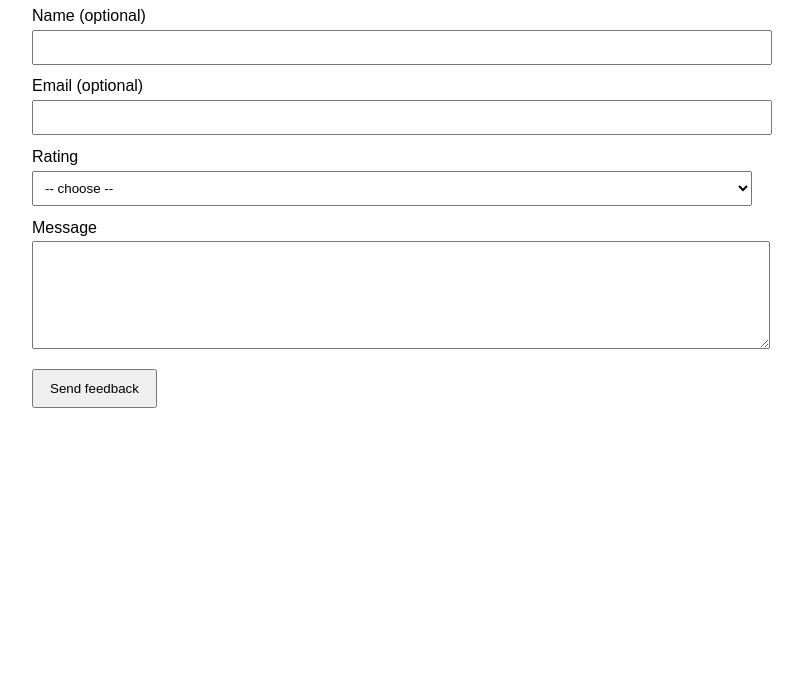
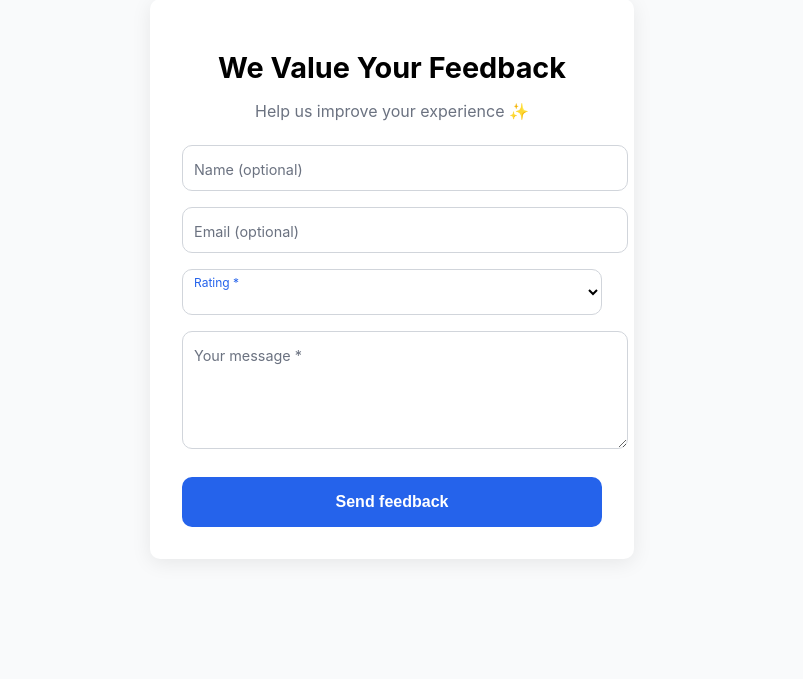
Before and after one commit to samyv9861-spec/mohan, a website: page feedback collection/public/index.html in a window 1280 px wide. Shown: the part 121-800 px from the top of the page, without its empty margins (248-1051 px from the left). Drawn offline with Linux system fonts and the light colour scheme.

Commit message:
Add files via upload

```diff
--- a/feedback collection/public/index.html
+++ b/feedback collection/public/index.html
@@ -1,84 +1,238 @@
 <!doctype html>
-<html>
+<html lang="en">
 <head>
 <meta charset="utf-8" />
-  <title>Submit Feedback</title>
+<title>Feedback</title>
 <meta name="viewport" content="width=device-width,initial-scale=1" />
+
 <style>
-    body { font-family: Arial, Helvetica, sans-serif; max-width: 720px; margin: 2rem auto; padding: 1rem; }
-    label { display:block; margin-top: .8rem; }
-    input, textarea, select { width: 100%; padding: .5rem; margin-top: .3rem; }
-    button { margin-top: 1rem; padding: .6rem 1rem; }
-    .info { margin-top: 1rem; background:#f1f1f1; padding: .8rem; border-radius:4px; }
+  :root {
+    --bg: #f9fafb;
+    --card: #ffffff;
+    --primary: #2563eb;
+    --primary-dark: #1e4fcf;
+    --border: #d1d5db;
+    --text: #111827;
+    --radius: 10px;
+    --shadow: 0 4px 20px rgba(0,0,0,0.08);
+  }
+
+  body {
+    font-family: "Inter", system-ui, sans-serif;
+    background: var(--bg);
+    margin: 0;
+    padding: 0;
+    display: flex;
+    justify-content: center;
+    min-height: 100vh;
+    align-items: center;
+  }
+
+  .container {
+    width: 100%;
+    max-width: 420px;
+    background: var(--card);
+    padding: 2rem;
+    border-radius: var(--radius);
+    box-shadow: var(--shadow);
+    animation: fadeIn .4s ease;
+  }
+
+  h1 {
+    font-size: 1.8rem;
+    margin-bottom: .5rem;
+    text-align: center;
+  }
+
+  p.subtitle {
+    text-align: center;
+    color: #6b7280;
+    margin-bottom: 1.5rem;
+  }
+
+  .field {
+    position: relative;
+    margin-top: 1rem;
+  }
+
+  .field input,
+  .field textarea,
+  .field select {
+    width: 100%;
+    padding: 1rem .75rem .6rem;
+    border: 1px solid var(--border);
+    border-radius: var(--radius);
+    font-size: 1rem;
+    background: #fff;
+    transition: .2s;
+  }
+
+  .field textarea { resize: vertical; }
+
+  .field input:focus,
+  .field textarea:focus,
+  .field select:focus {
+    border-color: var(--primary);
+    outline: none;
+    box-shadow: 0 0 0 3px rgba(37, 99, 235, .25);
+  }
+
+  .field label {
+    position: absolute;
+    top: 1rem;
+    left: .75rem;
+    font-size: .9rem;
+    color: #6b7280;
+    pointer-events: none;
+    transition: .2s;
+  }
+
+  .field input:focus + label,
+  .field input:not(:placeholder-shown) + label,
+  .field textarea:focus + label,
+  .field textarea:not(:placeholder-shown) + label,
+  .field select:focus + label,
+  .field select:not([value=""]) + label {
+    top: .4rem;
+    font-size: .75rem;
+    color: var(--primary);
+  }
+
+  button {
+    width: 100%;
+    padding: 1rem;
+    background: var(--primary);
+    color: white;
+    font-size: 1rem;
+    border: none;
+    border-radius: var(--radius);
+    margin-top: 1.5rem;
+    cursor: pointer;
+    transition: .25s;
+    font-weight: 600;
+  }
+
+  button:hover { background: var(--primary-dark); }
+  button:disabled { opacity: .6; cursor: not-allowed; }
+
+  /* Toast */
+  .toast {
+    position: fixed;
+    bottom: 20px;
+    right: 20px;
+    min-width: 220px;
+    padding: .9rem 1rem;
+    background: #22c55e;
+    color: white;
+    border-radius: var(--radius);
+    box-shadow: var(--shadow);
+    display: none;
+    animation: slideUp .4s ease;
+  }
+  .toast.error { background: #ef4444; }
+
+  @keyframes fadeIn {
+    from { opacity: 0; transform: translateY(10px);}
+    to {opacity: 1; transform: translateY(0);}
+  }
+  @keyframes slideUp {
+    from {opacity: 0; transform: translateY(20px);}
+    to {opacity: 1; transform: translateY(0);}
+  }
 </style>
 </head>
+
 <body>
-  <h1>Send Feedback</h1>
-  <form id="feedbackForm">
-    <label>
-      Name (optional)
-      <input type="text" name="name" id="name" maxlength="100" />
-    </label>
 
-    <label>
-      Email (optional)
-      <input type="email" name="email" id="email" maxlength="254" />
-    </label>
+<div class="container">
+  <h1>We Value Your Feedback</h1>
+  <p class="subtitle">Help us improve your experience ✨</p>
 
-    <label>
-      Rating
-      <select name="rating" id="rating" required>
-        <option value="">-- choose --</option>
-        <option value="5">5 — Excellent</option>
-        <option value="4">4 — Good</option>
-        <option value="3">3 — Okay</option>
-        <option value="2">2 — Poor</option>
-        <option value="1">1 — Terrible</option>
+  <form id="feedbackForm" novalidate>
+
+    <div class="field">
+      <input type="text" id="name" placeholder=" " maxlength="100">
+      <label for="name">Name (optional)</label>
+    </div>
+
+    <div class="field">
+      <input type="email" id="email" placeholder=" " maxlength="254">
+      <label for="email">Email (optional)</label>
+    </div>
+
+    <div class="field">
+      <select id="rating">
+        <option value=""></option>
+        <option value="5">⭐️⭐️⭐️⭐️⭐️ — Excellent</option>
+        <option value="4">⭐️⭐️⭐️⭐️ — Good</option>
+        <option value="3">⭐️⭐️⭐️ — Okay</option>
+        <option value="2">⭐️⭐️ — Poor</option>
+        <option value="1">⭐️ — Terrible</option>
       </select>
-    </label>
+      <label for="rating">Rating *</label>
+    </div>
 
-    <label>
-      Message
-      <textarea name="message" id="message" rows="6" required maxlength="2000"></textarea>
-    </label>
+    <div class="field">
+      <textarea id="message" rows="5" placeholder=" " maxlength="2000"></textarea>
+      <label for="message">Your message *</label>
+    </div>
 
-    <button type="submit">Send feedback</button>
+    <button id="submitBtn">Send feedback</button>
   </form>
+</div>
 
-  <div id="result" class="info" style="display:none;"></div>
+<div id="toast" class="toast"></div>
 
 <script>
 const form = document.getElementById('feedbackForm');
-    const result = document.getElementById('result');
+const toast = document.getElementById('toast');
+const btn = document.getElementById('submitBtn');
+
+function showToast(type, msg) {
+  toast.className = "toast " + (type === "error" ? "error" : "");
+  toast.textContent = msg;
+  toast.style.display = "block";
+  setTimeout(() => toast.style.display = "none", 3000);
+}
 
 form.addEventListener('submit', async (e) => {
   e.preventDefault();
-      result.style.display = 'none';
-      const payload = {
-        name: document.getElementById('name').value.trim(),
-        email: document.getElementById('email').value.trim(),
-        rating: Number(document.getElementById('rating').value),
-        message: document.getElementById('message').value.trim()
+
+  const data = {
+    name: name.value.trim(),
+    email: email.value.trim(),
+    rating: Number(rating.value),
+    message: message.value.trim()
   };
+
+  if (!data.rating || !data.message) {
+    showToast("error", "Please fill required fields");
+    return;
+  }
+
+  btn.disabled = true;
+  btn.textContent = "Sending...";
 
   try {
     const res = await fetch('/api/feedback', {
-          method: 'POST',
-          headers: { 'Content-Type': 'application/json' },
-          body: JSON.stringify(payload)
+      method:'POST',
+      headers:{'Content-Type':'application/json'},
+      body:JSON.stringify(data)
     });
-        const data = await res.json();
-        if (!res.ok) throw new Error(data.error || 'Failed');
-        result.style.display = 'block';
-        result.style.background = '#e6ffed';
-        result.textContent = 'Thanks — your feedback was submitted.';
+
+    const json = await res.json();
+    if (!res.ok) throw new Error(json.error || "Error");
+
+    showToast("success", "Thank you! Feedback sent ✅");
     form.reset();
-      } catch (err) {
-        result.style.display = 'block';
-        result.style.background = '#ffe6e6';
-        result.textContent = 'Error: ' + err.message;
+  } catch (e) {
+    showToast("error", e.message);
   }
+
+  btn.disabled = false;
+  btn.textContent = "Send feedback";
 });
 </script>
+
 </body>
 </html>
```
Also changed, not shown: feedback collection/package.json (added, +13 -0 lines), feedback collection/server.js (added, +40 -0 lines), Screenshot (2).png (added), 1 other file. Lines whose indentation alone changed are shown as unchanged.
